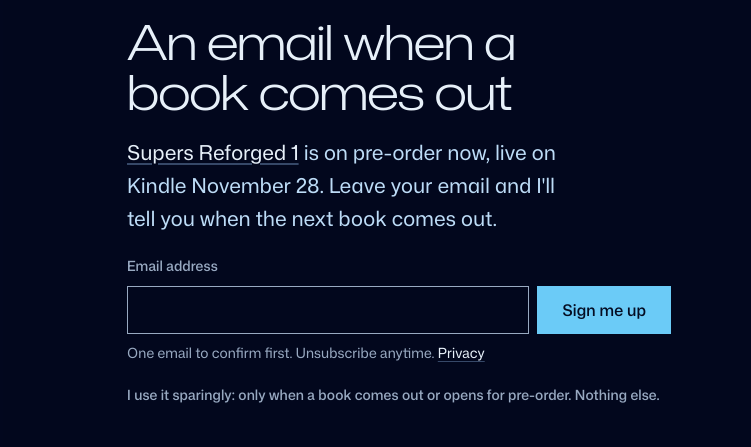
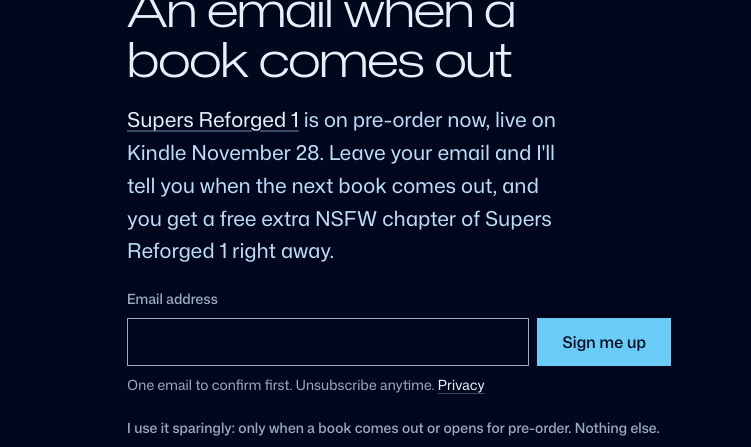
Before and after one commit to luca-derosa/rejecthumanity.com, a plain HTML site: page newsletter.html in a window 1280 px wide. Shown: the part 278-725 px from the top of the page, 529-1280 px from the left. Drawn offline with Linux system fonts and the light colour scheme.

Commit message:
Signup forms feed the Supers extra-scene form; free NSFW chapter line on the homepage and /newsletter

```diff
--- a/newsletter.html
+++ b/newsletter.html
@@ -53,8 +53,8 @@
     <div class="split__text">
       <p class="sysbox__tag signup__tag">[ Out for pre-order ]</p>
       <h1>An email when a book comes out</h1>
-      <p class="lead"><a href="https://www.amazon.com/dp/B0HSKG9QDJ" target="_blank" rel="noopener">Supers Reforged 1</a> is on pre-order now, live on Kindle November 28. Leave your email and I'll tell you when the next book comes out.</p>
-      <form class="form__fields signup__form" id="signup" action="https://assets.mailerlite.com/jsonp/1741492/forms/164169874304664859/subscribe" method="post" target="_blank">
+      <p class="lead"><a href="https://www.amazon.com/dp/B0HSKG9QDJ" target="_blank" rel="noopener">Supers Reforged 1</a> is on pre-order now, live on Kindle November 28. Leave your email and I'll tell you when the next book comes out, and you get a free extra NSFW chapter of Supers Reforged 1 right away.</p>
+      <form class="form__fields signup__form" id="signup" action="https://assets.mailerlite.com/jsonp/1741492/forms/204848520620934920/subscribe" method="post" target="_blank">
         <label for="email">Email address</label>
         <div class="form__row">
           <input id="email" name="fields[email]" type="email" autocomplete="email" inputmode="email" required>
```
Also changed, not shown: index.html (+2 -1 lines).
